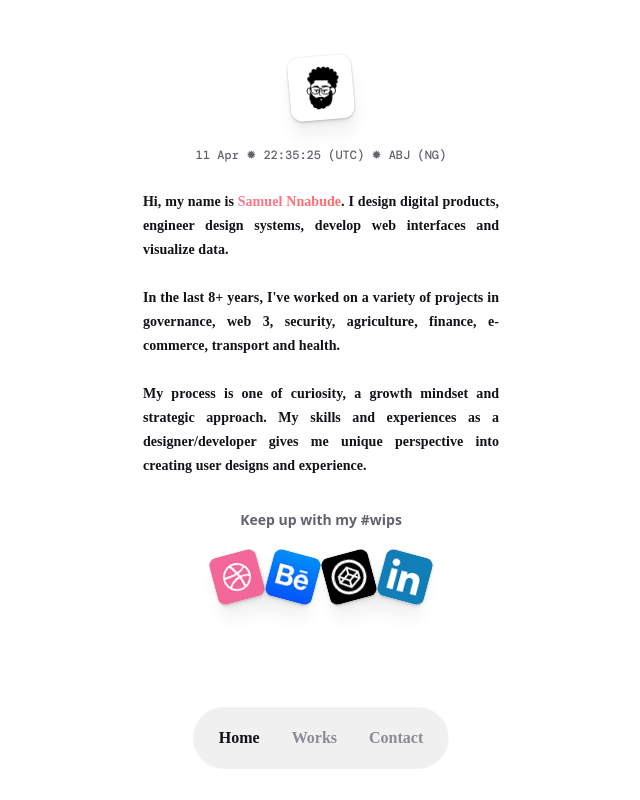
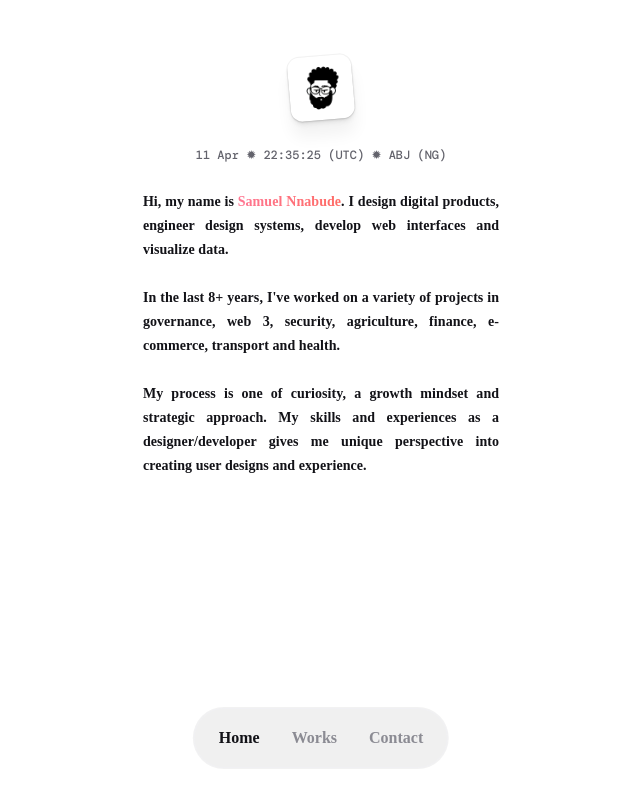
Before and after one commit to masternano/Portfolio-25, a plain HTML site: page index.html in a window 1280 px wide. Shown: the whole page, without its empty margins (319-959 px from the left). Drawn offline with nearby package versions, Linux system fonts and the light colour scheme.

Commit message:
Commented out social sections

```diff
--- a/index.html
+++ b/index.html
@@ -53,15 +53,15 @@
     </nav>
   </main>
 
-  <div class="social-section">
+  <!-- <div class="social-section">
     <h3 class="social-title">Keep up with my #wips</h3>
     <div class="social-icons">
       <a href="https://dribbble.com" class="social-card" target="_blank" rel="noopener noreferrer">
         <img src="/img/dribbble.png" alt="Dribbble profile" loading="lazy" />
       </a>
-      <!-- <a href="#" class="social-card">
+      <a href="#" class="social-card">
           <img src="/img/layers.png" alt="Social media platform 1" loading="lazy" />
-        </a> -->
+        </a>
       <a href="#" class="social-card">
         <img src="/img/behance.png" alt="Social media platform 2" loading="lazy" />
       </a>
@@ -72,7 +72,7 @@
         <img src="/img/linkedin.png" alt="Social media platform 4" loading="lazy" />
       </a>
     </div>
-  </div>
+  </div> -->
 
   <script>
     function updateTimestamp() {
```
